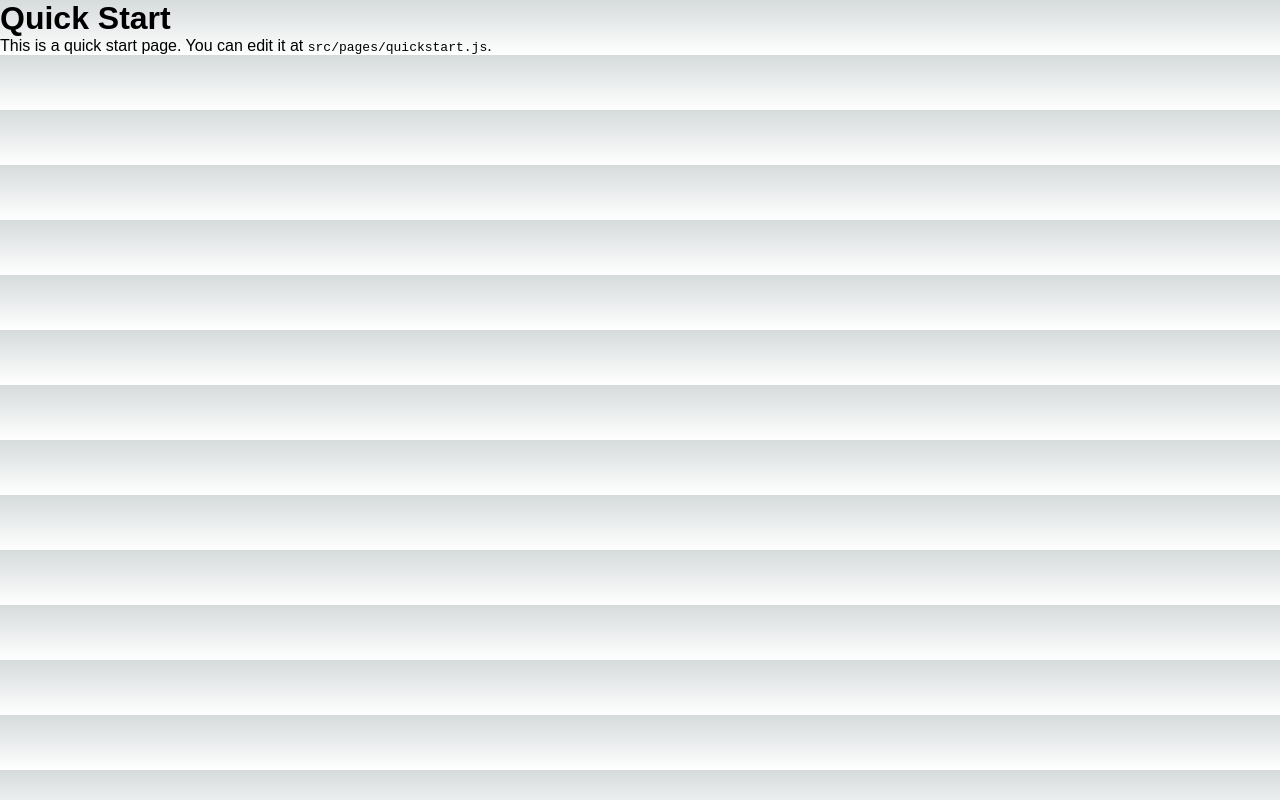
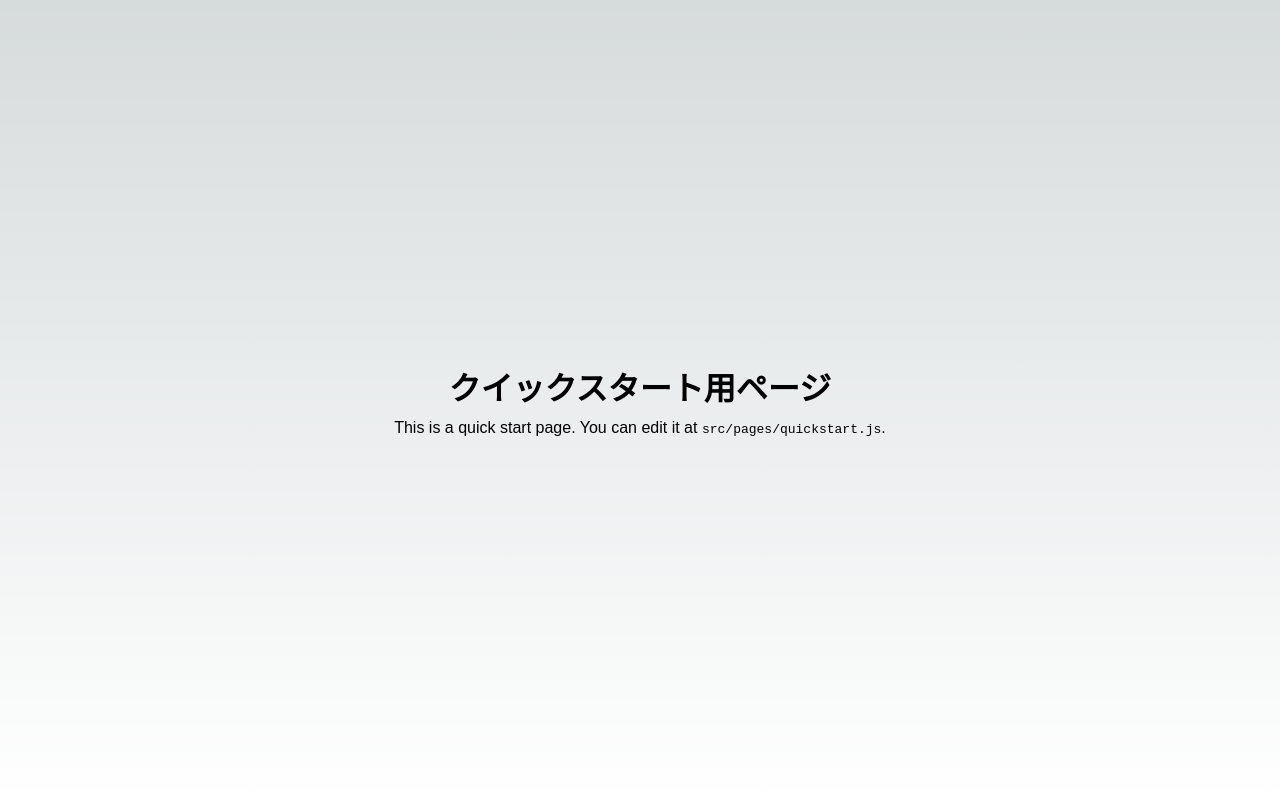
Before and after one commit to One-Steps/React-Tutorial, a Next.js app: page /quickstart in a window 1280 px wide. Built offline with nearby package versions, Linux system fonts and the light colour scheme.

Commit message:
Update quickstart page

```diff
--- a/src/pages/quickstart.js
+++ /dev/null
@@ -1,13 +0,0 @@
-import React from "react";
-
-export default function QuickStartPage() {
-  return (
-    <div>
-      <h1>Quick Start</h1>
-      <p>
-        This is a quick start page. You can edit it at{" "}
-        <code>src/pages/quickstart.js</code>.
-      </p>
-    </div>
-  );
-}
--- /dev/null
+++ b/src/pages/quickstart/index.js
@@ -0,0 +1,25 @@
+import React from "react";
+
+export default function QuickStartPage() {
+  return (
+    <div
+      style={{
+        display: "flex",
+        flexDirection: "column",
+        rowGap: "10px",
+        alignItems: "center",
+        justifyContent: "center",
+        minHeight: "100vh",
+      }}
+    >
+      <h1>クイックスタート用ページ</h1>
+      <p>
+        This is a quick start page. You can edit it at{" "}
+        <code>src/pages/quickstart.js</code>.
+      </p>
+      {/* MyButtonコンポーネントをネスト */}
+    </div>
+  );
+}
+
+// MyButtonコンポーネントを作成
```
